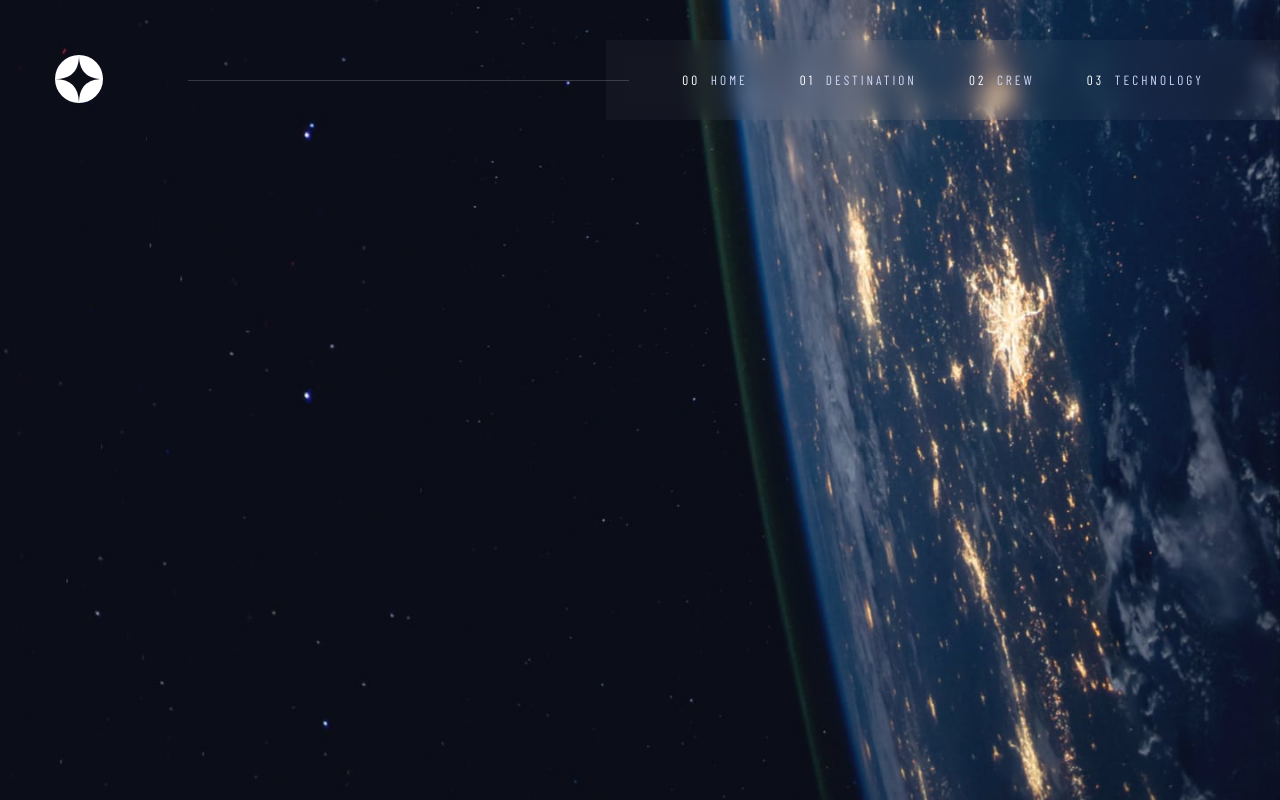
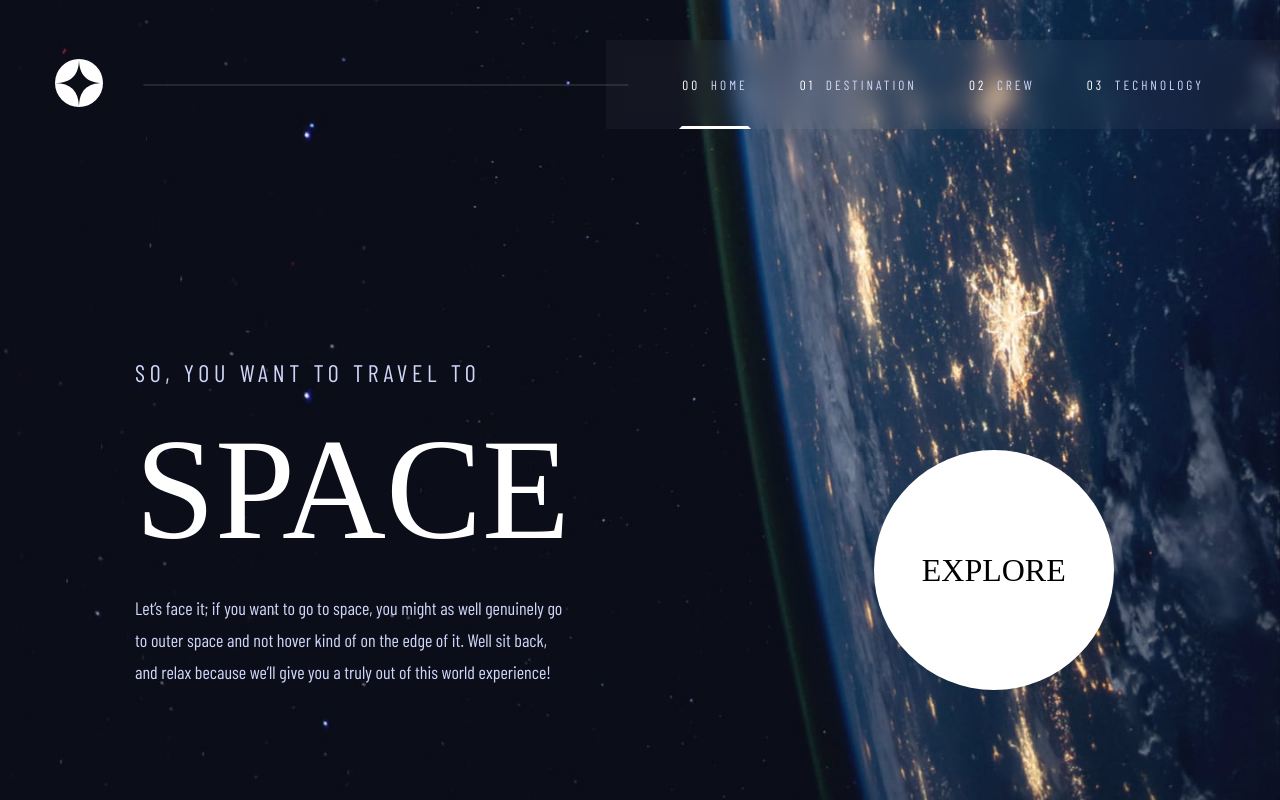
Before and after one commit to Claudiu-Ionel/Space-tourism, a plain HTML site: page pages/index.html in a window 1280 px wide. Drawn offline with nearby package versions, Linux system fonts and the light colour scheme; a web font is replaced by a local one.

Commit message:
home page done

```diff
--- a/pages/index.css
+++ b/pages/index.css
@@ -4,26 +4,29 @@
   box-sizing: border-box;
   font-family: 'Barlow Condensed', sans-serif;;
 }
-
-body {
-  width: 100%;
+:root {
+  --main: #fff;
+  --secondary : #D0D6F9
+}
+body, html {
+  width: 100vw;
   height: 100vh;
 }
 
 #main {
   display: flex;
-  width: 100%;
-  height: 100%;
+  flex-direction: column;
+  width: 100vw;
+  height: 100vh;
 background: url("../assets/home/background-home-desktop.jpg") no-repeat center;
   background-attachment: fixed;
-  background-size: cover;
+  background-size:cover;
 }
 
 .navbar {
   display: flex;
   flex-direction: row;
-  width: 100%;
-  height: 80px;
+  height: 96px;
   margin: 40px 0px 0px 55px;
 }
 .navbar-left {
@@ -51,12 +54,12 @@ background: url("../assets/home/background-home-desktop.jpg") no-repeat center;
 }
 .rectangle {
   position: absolute;
-  width: 100%;
+  width: 110%;
   height: 1px;
-  left: 55%;
+  left: 50%;
   top: 50%;
   transform: translate(-50%, -50%);
-  background-color: #97979750;
+  background-color: #9797975d;
   z-index: 2;
 }
 .navbar-right {
@@ -83,11 +86,15 @@ background: url("../assets/home/background-home-desktop.jpg") no-repeat center;
 .nav-link {
   background: none;
   height: 100%;
-  color: rgb(208,214,249);
-  border: 2px solid transparent;
+  color: var(--secondary);
+  border: 3px solid transparent;
   letter-spacing: 3px;
   text-transform: uppercase;
   cursor: pointer;
+  transition: border 250ms;
+}
+.nav-link[data-isActive="true"] {
+  border-bottom: 3px solid #fff
 }
 .nav-link span {
   font-weight: 500;
@@ -96,5 +103,100 @@ background: url("../assets/home/background-home-desktop.jpg") no-repeat center;
 }
 
 .nav-link:hover {
-  border-bottom: 2px solid #fff;
+  border-bottom: 3px solid rgba(255, 255, 255, 0.65);
 }
+
+#content {
+ display: flex;
+  width: 100%;
+  height: 90%;
+  padding-left: 55px;
+}
+.content-left-wrapper {
+  display: flex;
+  flex-direction: column;
+  justify-content: flex-end;
+  color: #fff;
+  width: 50%;
+  height: 100%;
+  padding: 0px 40px 60px 80px;
+}
+.content-left {
+  max-width: 450px;
+  height: 382px;
+
+}
+
+
+.secondary-heading {
+  letter-spacing: 4.72px;
+  text-transform: uppercase;
+  font-size: 1.5rem;
+  font-weight: 400;
+  color: var(--secondary);
+
+}
+.main-heading {
+  font-family: "Bellefair";
+  text-transform: uppercase;
+  font-size: 9rem;
+    font-weight: 400;
+    color: var(--main);
+}
+.secondary-heading,
+.main-heading {
+margin-bottom: 20px;
+}
+.details {
+  line-height: 32px;
+  font-size: 18px;
+  max-width: 95%;
+  color: var(--secondary);
+}
+
+.content-right {
+  display: flex;
+  flex-direction: column;
+  justify-content: flex-end;
+  align-items: center;
+  width: 50%;
+  height: 100%;
+  padding: 0px 40px 60px 80px;
+  ;
+}
+.explore-button {
+  background-color: #fff;
+  position: relative;
+  width: 15rem;
+  height: 15rem;
+  border-radius: 50%;
+  font-size: 32px;
+  font-family: "Bellefair";
+  color: black;
+  /* font-weight: 200; */
+  text-transform: uppercase;
+  border: none;
+  cursor: pointer;
+  z-index: 1;
+  transition: all 200ms;
+  outline: 0px solid transparent;
+  margin-bottom: 50px;
+}
+
+/* .explore-button::before {
+  position: absolute;
+  content: "";
+  border-radius: inherit;
+  width: 100%;
+  height: 100%;
+  background-color: #979797;
+  left: 50%;
+  top: 50%;
+  transform: translate(-50%, -50%);
+  transition: all 250ms;
+  z-index: -1;
+} */
+
+.explore-button:hover {
+  outline: 60px solid rgba(255, 255, 255, 0.111);
+}
--- a/pages/index.html
+++ b/pages/index.html
@@ -26,13 +26,29 @@
         </section>
         <section class="navbar-right">
           <div class="navbar-links">
-            <button class="nav-link"><span>00</span> Home</button>
-            <button class="nav-link"><span>01</span> Destination</button>
-            <button class="nav-link"><span>02</span> Crew</button>
-            <button class="nav-link"><span>03</span> Technology</button>
+            <button data-isActive="true" class="nav-link" id="home"><span>00</span> Home</button>
+            <button class="nav-link" id="destination"><span>01</span> Destination</button>
+            <button class="nav-link" id="crew"><span>02</span> Crew</button>
+            <button class="nav-link" id="technology"><span>03</span> Technology</button>
           </div>
         </section>
       </nav>
+      <section id="content">
+        <section class="content-left-wrapper">
+          <div class="content-left">
+            <h2 class="secondary-heading">So, you want to travel to</h2>
+            <h1 class="main-heading">Space</h1>
+            <p class="details">
+              Let’s face it; if you want to go to space, you might as well genuinely go to outer
+              space and not hover kind of on the edge of it. Well sit back, and relax because we’ll
+              give you a truly out of this world experience!
+            </p>
+          </div>
+        </section>
+        <section class="content-right">
+          <button class="explore-button">Explore</button>
+        </section>
+      </section>
     </main>
     <!-- 00 Home 01 Destination 02 Crew 03 Technology So, you want to travel to Space Let’s face it; if
     you want to go to space, you might as well genuinely go to outer space and not hover kind of on
```
